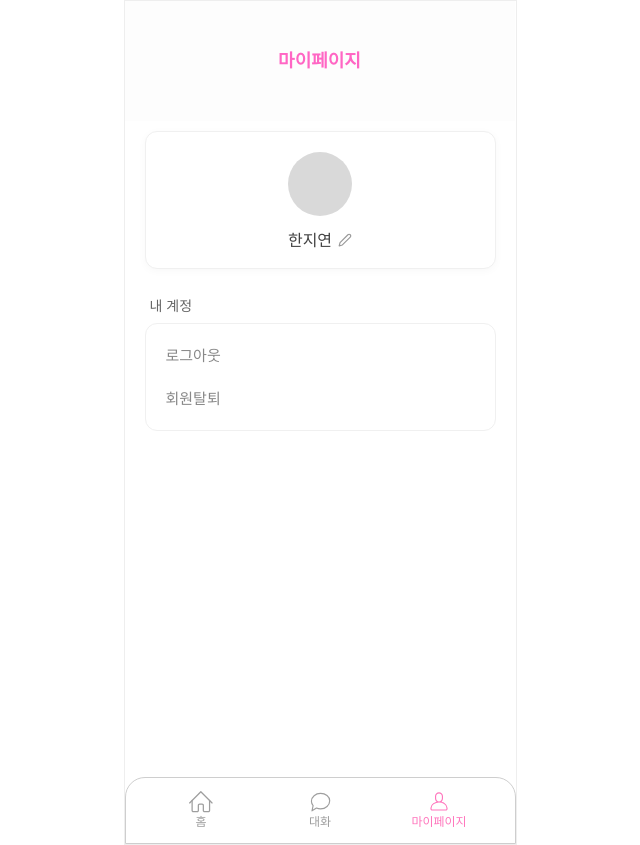
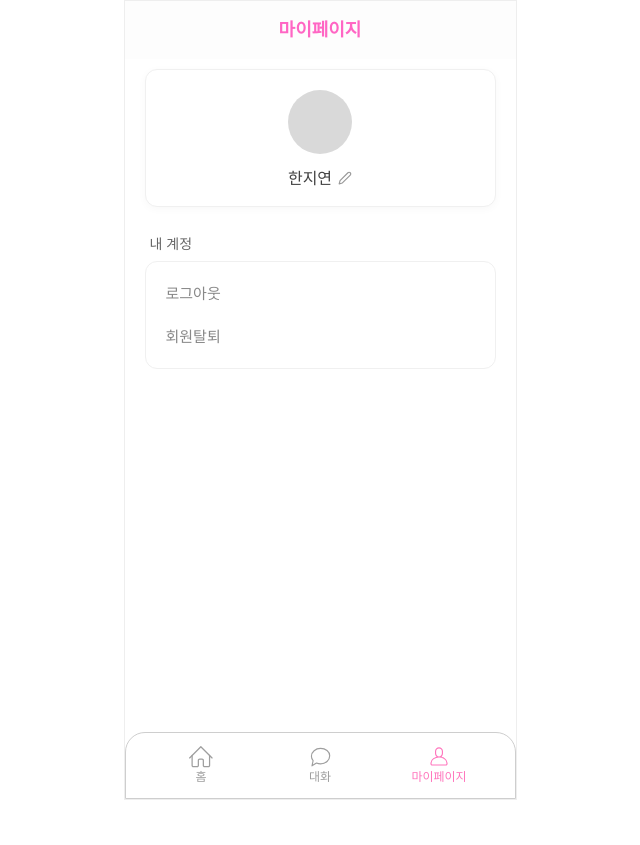
Before and after one commit to Mimi-official/Mimi_Client, a React (Vite) app: page /mypage in a window 1280 px wide. Shown: the whole page, without its empty margins (320-960 px from the left). After the commit the page ends 800 px from the top, so only its background shows below. Built offline with nearby package versions, Linux system fonts and the light colour scheme.

Commit message:
불필요한 부분 삭제

```diff
--- a/src/pages/mypage.jsx
+++ b/src/pages/mypage.jsx
@@ -91,7 +91,7 @@ export function Menu(props) {
 
 const ScreenContainer = styled.div`
   width: 393px;
-  height: 845px;
+  height: 100vh;
   background-color: #FFFFFF;
   margin: 0 auto;
   position: relative; /* 자식 요소 absolute 배치를 위해 */
@@ -104,14 +104,11 @@ const ScreenContainer = styled.div`
 `;
 
 const Header = styled.header`
-  width: 350px;
-  height: 100px;
-  padding: 10px 20px;
+  padding: 20px;
   display: flex;
   justify-content: center;
   flex-direction: column;
   align-items: center;
-  gap: 10px;
   background-color: ${HEADER_BG};
 `;
 
@@ -122,7 +119,6 @@ const PageTitle = styled.h1`
   margin: 0;
   text-align: center;
   width: 100%;
-
 `;
 
 const ContentArea = styled.div`
@@ -201,14 +197,6 @@ const IconPencil = () => (
     </svg>
 );
 
-const BottomWrapper = styled.div`
-  position: absolute;
-  bottom: 0;
-  left: 0;
-  width: 100%;
-  z-index: 100;
-`;
-
 export default function MyPage() {
     return (
         <ScreenContainer>
@@ -233,9 +221,7 @@ export default function MyPage() {
                 </MenuBox>
             </ContentArea>
 
-      <BottomWrapper>
             <Menu menu={3} />
-      </BottomWrapper>
 
         </ScreenContainer>
     );
```
Lines whose indentation alone changed are shown as unchanged.
